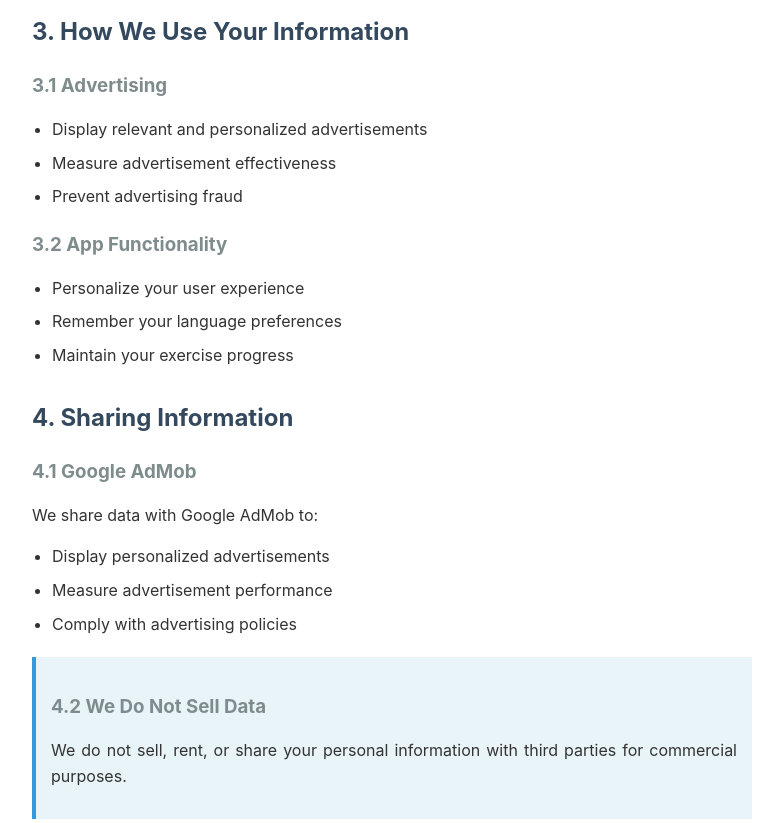
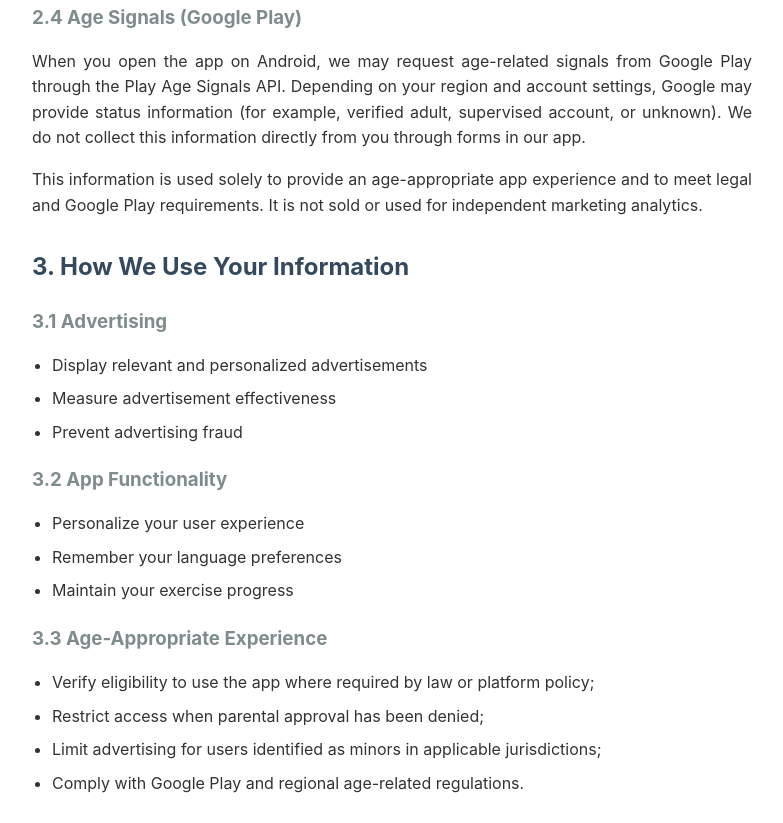
Before and after one commit to WellSoftware-WS/breather-privacy-policy, a plain HTML site: page index.html in a window 1280 px wide. Shown: the part 1025-1848 px from the top of the page, without its empty margins (248-1031 px from the left). Drawn offline with Linux system fonts and the light colour scheme.

Commit message:
Más texto de Age Signals
Más texto de Age Signals

```diff
--- a/index.html
+++ b/index.html
@@ -103,6 +103,10 @@
             <li><strong>Keep screen awake</strong>: For breathing exercises</li>
         </ul>
 
+        <h3>2.4 Age Signals (Google Play)</h3>
+        <p>When you open the app on Android, we may request age-related signals from Google Play through the Play Age Signals API. Depending on your region and account settings, Google may provide status information (for example, verified adult, supervised account, or unknown). We do not collect this information directly from you through forms in our app.</p>
+        <p>This information is used solely to provide an age-appropriate app experience and to meet legal and Google Play requirements. It is not sold or used for independent marketing analytics.</p>
+
         <h2>3. How We Use Your Information</h2>
 
         <h3>3.1 Advertising</h3>
@@ -117,6 +121,14 @@
             <li>Personalize your user experience</li>
             <li>Remember your language preferences</li>
             <li>Maintain your exercise progress</li>
+        </ul>
+
+        <h3>3.3 Age-Appropriate Experience</h3>
+        <ul>
+            <li>Verify eligibility to use the app where required by law or platform policy;</li>
+            <li>Restrict access when parental approval has been denied;</li>
+            <li>Limit advertising for users identified as minors in applicable jurisdictions;</li>
+            <li>Comply with Google Play and regional age-related regulations.</li>
         </ul>
 
         <h2>4. Sharing Information</h2>
```
